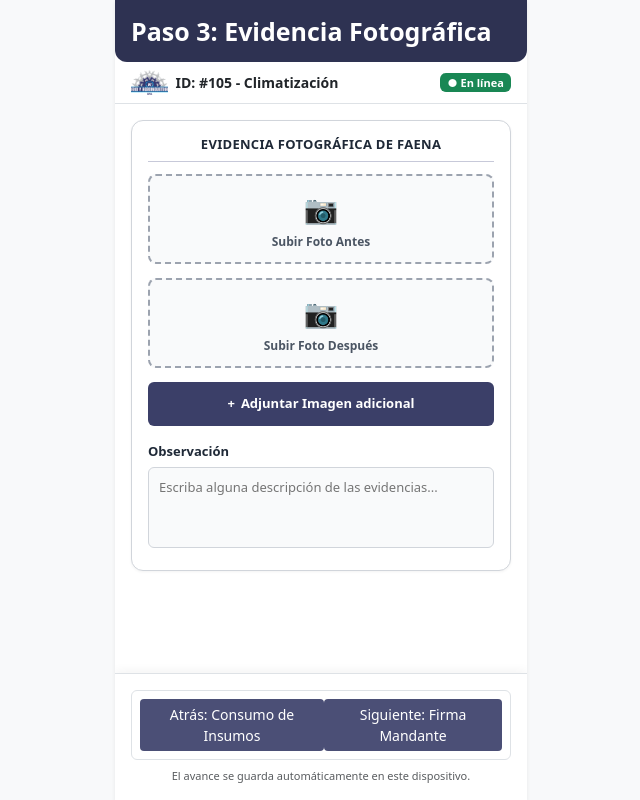
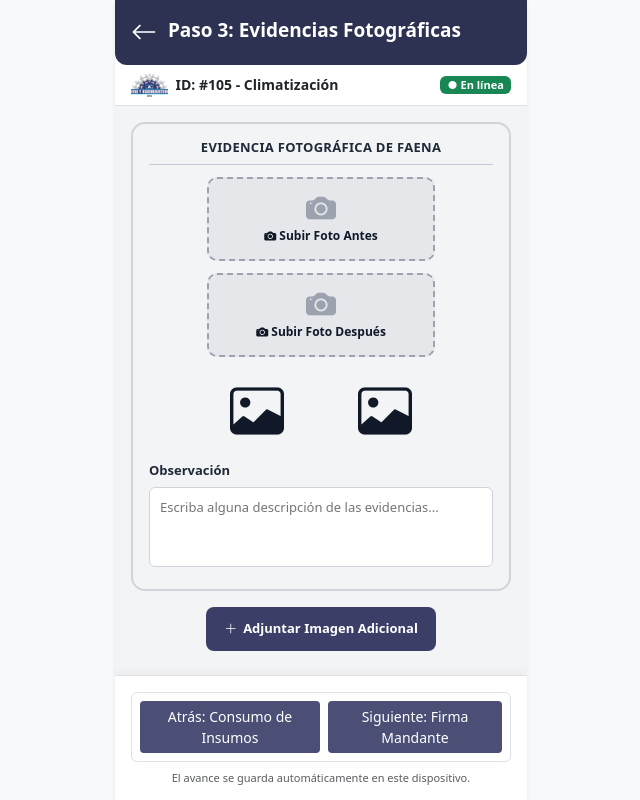
Before and after one commit to MarianMCPH/Proyecto-Gamma, a Django app: page /pwa/evidencias/ in a window 1280 px wide. Shown: the whole page, without its empty margins (319-959 px from the left). Run offline with Django 5.2, Linux system fonts and the light colour scheme.

Commit message:
Evidencias: bloques antes/después con vista previa, compresión y guardado local

```diff
--- a/apps/pwa/templates/pwa/evidencia_fotografica.html
+++ b/apps/pwa/templates/pwa/evidencia_fotografica.html
@@ -1,62 +1,60 @@
 {% extends "base_pwa.html" %}
 {% load static %}
 
-{% block header_title %}Paso 3: Evidencia Fotográfica{% endblock %}
+{% block header_title %}<a href="{% url 'pwa:insumos' %}" class="volver-header" aria-label="Volver a Consumo de Insumos"><i class="bi bi-arrow-left"></i></a> Paso 3: Evidencias Fotográficas{% endblock %}
 
 {% block mobile_content %}
     <link rel="stylesheet" href="{% static 'css/evidencia.css' %}">
 
-    <div class="card-insumo">
-        <div class="card-header-insumo">
-            <h3 class="texto-centrado">EVIDENCIA FOTOGRÁFICA DE FAENA</h3>
-        </div>
+    <!-- Aquí se dibujan los bloques de evidencia (el primero es obligatorio: Antes y Después) -->
+    <div id="contenedor-bloques"></div>
 
-        <!-- Contenedor dinámico donde se agregan las fotos (Antes, Después y Adicionales) -->
-        <div id="contenedor-fotos">
+    <div id="aviso-evidencia" class="alert-rojo d-none" role="alert"></div>
 
-            <!-- Foto Antes -->
-            <div class="grupo-input-foto">
-                <label for="foto_antes" class="zona-subida-foto" id="label-antes">
-                    <span class="icono-camara">📷</span>
-                    <span class="texto-subida">Subir Foto Antes</span>
-                    <img id="preview-antes" class="preview-imagen" src="" alt="Vista previa Antes" style="display: none;">
-                </label>
-                <input type="file" id="foto_antes" name="foto_antes" accept="image/*" capture="environment" style="display: none;" required>
+    <!-- Botón para adjuntar otro bloque de evidencia -->
+    <div class="d-flex justify-content-center mb-2">
+        <button type="button" id="btn-agregar-imagen" class="btn-accion-secundario">
+            <i class="bi bi-plus-lg" aria-hidden="true"></i> Adjuntar Imagen Adicional
+        </button>
+    </div>
+
+    <!-- Plantilla de un bloque (se clona desde evidencia.js) -->
+    <template id="tpl-bloque">
+        <section class="card-insumo bloque-evidencia">
+            <div class="card-header-insumo">
+                <h3 class="texto-centrado">EVIDENCIA FOTOGRÁFICA DE FAENA</h3>
+                <button type="button" class="btn-eliminar-bloque d-none" aria-label="Eliminar este bloque"><i class="bi bi-trash3-fill"></i></button>
             </div>
 
-            <!-- Foto Después -->
-            <div class="grupo-input-foto">
-                <label for="foto_despues" class="zona-subida-foto" id="label-despues">
-                    <span class="icono-camara">📷</span>
-                    <span class="texto-subida">Subir Foto Después</span>
-                    <img id="preview-despues" class="preview-imagen" src="" alt="Vista previa Después" style="display: none;">
-                </label>
-                <input type="file" id="foto_despues" name="foto_despues" accept="image/*" capture="environment" style="display: none;" required>
+            <label class="zona-subida-foto" data-zona="antes">
+                <input type="file" data-tipo="antes" accept="image/*" capture="environment" class="visually-hidden">
+                <i class="bi bi-camera-fill icono-camara" aria-hidden="true"></i>
+                <span class="texto-subida"><i class="bi bi-camera-fill" aria-hidden="true"></i> Subir Foto Antes</span>
+            </label>
+            <label class="zona-subida-foto" data-zona="despues">
+                <input type="file" data-tipo="despues" accept="image/*" capture="environment" class="visually-hidden">
+                <i class="bi bi-camera-fill icono-camara" aria-hidden="true"></i>
+                <span class="texto-subida"><i class="bi bi-camera-fill" aria-hidden="true"></i> Subir Foto Después</span>
+            </label>
+
+            <div class="miniaturas">
+                <div class="miniatura" data-mini="antes" title="Antes"><i class="bi bi-image"></i></div>
+                <div class="miniatura" data-mini="despues" title="Después"><i class="bi bi-image"></i></div>
             </div>
 
-        </div>
+            <div class="grupo-input">
+                <label class="label-campo">Observación</label>
+                <textarea class="textarea-autoajustable" rows="3" data-campo="observacion"
+                          placeholder="Escriba alguna descripción de las evidencias..."></textarea>
+            </div>
+        </section>
+    </template>
 
-        <!-- Botón para adjuntar imágenes adicionales -->
-        <button type="button" id="btn-agregar-imagen" class="btn-accion-secundario mb-3">
-            <span>+</span> Adjuntar Imagen adicional
-        </button>
-
-        <!-- Cuadro de texto para observaciones -->
-        <div class="grupo-input">
-            <label for="observacion_evidencia" class="label-campo">Observación</label>
-            <textarea
-                id="observacion_evidencia"
-                name="observacion_evidencia"
-                class="textarea-autoajustable"
-                rows="3"
-                placeholder="Escriba alguna descripción de las evidencias..."></textarea>
-        </div>
-    </div>
-
+    <script src="{% static 'js/faena_store.js' %}"></script>
     <script src="{% static 'js/evidencia.js' %}"></script>
 {% endblock %}
 
 {% block navigation_buttons %}
     <a class="btn btn-sm px-3" href="{% url 'pwa:insumos' %}" style="background-color: #4b4f76; color: #fff;">Atrás: Consumo de Insumos</a>
-    <a class="btn btn-sm px-3 text-white" href="{% url 'pwa:firma' %}" style="background-color: #4b4f76;">Siguiente: Firma Mandante</a>
+    <a class="btn btn-sm px-3 text-white" id="btn-siguiente" href="{% url 'pwa:firma' %}" style="background-color: #4b4f76;">Siguiente: Firma Mandante</a>
 {% endblock %}
--- a/static/css/evidencia.css
+++ b/static/css/evidencia.css
@@ -1,124 +1,72 @@
 /* =================================================
-   CSS Exclusivo - Pantalla 3: Evidencia Fotográfica
+   CSS Exclusivo - Pantalla 3: Evidencias Fotográficas
    ================================================= */
 
+.supplies-main { background-color: #F3F4F6; }
+.technical-form-header h1 { font-size: 19px !important; line-height: 1.25; }
+.volver-header { color: #fff; text-decoration: none; font-size: 26px; vertical-align: middle; margin-right: 6px; }
+
 .card-insumo {
-    background-color: #FFFFFF;
-    border: 1.5px solid #D1D5DB;
-    border-radius: 12px;
+    background-color: #F3F4F6;
+    border: 2px solid #D1D5DB;
+    border-radius: 14px;
     padding: 16px;
     margin-bottom: 16px;
-    box-shadow: 0 1px 3px rgba(0,0,0,0.05);
+    position: relative;
+}
+.card-header-insumo h3 {
+    margin: 0 0 12px 0; padding-bottom: 8px; font-size: 13px; font-weight: 600;
+    color: #1F2937; border-bottom: 1px solid #C7C9D9; letter-spacing: 0.3px;
+}
+.texto-centrado { text-align: center; }
+
+/* Papelera de los bloques adicionales */
+.btn-eliminar-bloque {
+    position: absolute; top: 44px; right: 10px; width: 44px; height: 44px;
+    background: none; border: 0; font-size: 24px; color: #111827;
 }
 
-.card-header-insumo h3 {
-    margin: 0 0 12px 0;
-    padding-bottom: 8px;
-    font-size: 13px;
-    font-weight: 700;
-    color: #1F2937;
-    border-bottom: 1px solid #C7C9D9;
-    letter-spacing: 0.3px;
+/* Zonas de subida (Antes / Después) */
+.zona-subida-foto {
+    display: flex; flex-direction: column; align-items: center; justify-content: center;
+    width: 66%; min-height: 84px; margin: 0 auto 12px auto; padding: 8px;
+    background-color: #E5E7EB; border: 2px dashed #9CA3AF; border-radius: 10px;
+    cursor: pointer; text-align: center;
+}
+.zona-subida-foto:focus-within { outline: 2px solid #3b3f68; outline-offset: 2px; }
+.zona-subida-foto.falta { border-color: #DC3545; background-color: #FDECEE; }
+.zona-subida-foto.lista { border-style: solid; border-color: #62B467; }
+.icono-camara { font-size: 30px; color: #9CA3AF; line-height: 1; }
+.texto-subida { font-size: 12px; font-weight: 600; color: #111827; margin-top: 4px; }
+
+/* Miniaturas: se llenan con la vista previa */
+.miniaturas { display: flex; justify-content: center; gap: 28px; margin: 14px 0 8px 0; }
+.miniatura {
+    width: 100px; height: 80px; overflow: hidden; border-radius: 10px;
+    font-size: 54px; color: #111827; display: flex; align-items: center; justify-content: center;
+}
+.miniatura img { width: 100%; height: 100%; object-fit: cover; }
+
+.grupo-input { margin-top: 10px; }
+.label-campo { display: block; font-size: 13px; font-weight: 600; color: #1F2937; margin-bottom: 6px; }
+.textarea-autoajustable {
+    width: 100%; min-height: 80px; padding: 10px; font-size: 13px; font-family: inherit;
+    color: #1F2937; background-color: #FFFFFF; border: 1px solid #D1D5DB; border-radius: 6px;
+    resize: none; overflow: hidden; box-sizing: border-box;
+}
+.textarea-autoajustable:focus { outline: 2px solid #3b3f68; outline-offset: 1px; }
+
+.btn-accion-secundario {
+    background-color: #3b3f68; color: #FFFFFF; border: none; border-radius: 8px;
+    min-height: 44px; padding: 8px 18px; font-size: 13px; font-weight: 600;
+    display: inline-flex; align-items: center; gap: 6px; cursor: pointer;
+}
+.btn-accion-secundario:disabled { opacity: .5; }
+
+.alert-rojo {
+    background: #fde8e8; border: 1px solid #f5b5b5; color: #b02a37;
+    border-radius: 10px; padding: 10px 14px; margin-bottom: 14px; font-size: 13px;
 }
 
-.texto-centrado {
-    text-align: center;
-}
-
-.grupo-input-foto {
-    margin-bottom: 14px;
-    position: relative;
-}
-
-.zona-subida-foto {
-    display: flex;
-    flex-direction: column;
-    align-items: center;
-    justify-content: center;
-    min-height: 90px;
-    background-color: #F9FAFB;
-    border: 2px dashed #9CA3AF;
-    border-radius: 8px;
-    cursor: pointer;
-    padding: 10px;
-    text-align: center;
-}
-
-.icono-camara {
-    font-size: 28px;
-    color: #6B7280;
-}
-
-.texto-subida {
-    font-size: 12px;
-    color: #4B5563;
-    font-weight: 600;
-    margin-top: 4px;
-}
-
-.preview-imagen {
-    max-width: 100%;
-    max-height: 120px;
-    border-radius: 6px;
-    object-fit: cover;
-}
-
-.btn-eliminar-foto {
-    background: #EF4444;
-    color: #FFFFFF;
-    border: none;
-    border-radius: 4px;
-    font-size: 11px;
-    padding: 4px 8px;
-    cursor: pointer;
-    margin-top: 6px;
-}
-
-.btn-accion-secundario {
-    width: 100%;
-    background-color: #3b3f68;
-    color: #FFFFFF;
-    border: none;
-    border-radius: 6px;
-    min-height: 44px;
-    padding: 8px 10px;
-    font-size: 13px;
-    font-weight: 600;
-    display: flex;
-    align-items: center;
-    justify-content: center;
-    gap: 6px;
-    cursor: pointer;
-}
-
-.grupo-input {
-    margin-top: 14px;
-}
-
-.label-campo {
-    display: block;
-    font-size: 13px;
-    font-weight: 600;
-    color: #1F2937;
-    margin-bottom: 6px;
-}
-
-.textarea-autoajustable {
-    width: 100%;
-    min-height: 60px;
-    padding: 10px;
-    font-size: 13px;
-    font-family: inherit;
-    color: #1F2937;
-    background-color: #F9FAFB;
-    border: 1px solid #D1D5DB;
-    border-radius: 6px;
-    resize: none;
-    overflow: hidden;
-    box-sizing: border-box;
-}
-
-.textarea-autoajustable:focus {
-    outline: none;
-    border-color: #3b3f68;
-}
+/* Separación entre botones del pie (base_pwa los deja pegados) */
+.supplies-navigation { gap: 8px; }
--- a/static/js/evidencia.js
+++ b/static/js/evidencia.js
@@ -1,120 +1,112 @@
 /* =================================================
-   JS Exclusivo - Pantalla 3: Evidencia Fotográfica (Validación Visual)
+   JS Exclusivo - Pantalla 3: Evidencias Fotográficas
+   - Cada bloque tiene foto Antes, foto Después y observación.
+   - El primer bloque es obligatorio; se pueden adjuntar más bloques.
+   - El avance se guarda solo en el dispositivo (ver faena_store.js).
    ================================================= */
 
 document.addEventListener('DOMContentLoaded', () => {
-    const textarea = document.getElementById('observacion_evidencia');
-    if (textarea) {
-        textarea.addEventListener('input', function () {
-            this.style.height = 'auto';
-            this.style.height = (this.scrollHeight) + 'px';
-        });
+    const contenedor = document.getElementById('contenedor-bloques');
+    const tpl = document.getElementById('tpl-bloque');
+    const btnAgregar = document.getElementById('btn-agregar-imagen');
+    const aviso = document.getElementById('aviso-evidencia');
+    const MAX_BLOQUES = 6;
+
+    const borrador = FaenaStore.borrador();
+    if (!borrador.evidencias.length) borrador.evidencias.push(nuevoBloque());
+
+    function nuevoBloque() { return { uuid_sync: FaenaStore.uuid(), antes: null, despues: null, observacion: '' }; }
+
+    function guardar() {
+        const ok = FaenaStore.guardarBorrador(borrador);
+        aviso.classList.toggle('d-none', ok);
+        if (!ok) aviso.textContent = 'No hay espacio en el dispositivo para guardar más fotos. Elimine un bloque o use fotos más pequeñas.';
+        return ok;
     }
 
-    function configurarInputFoto(inputId, previewId, labelId) {
-        const input = document.getElementById(inputId);
-        const preview = document.getElementById(previewId);
-        const label = document.getElementById(labelId);
-
-        if (input) {
-            input.addEventListener('change', function () {
-                const archivo = this.files[0];
-                if (archivo) {
-                    const lector = new FileReader();
-                    lector.onload = function (e) {
-                        preview.src = e.target.result;
-                        preview.style.display = 'block';
-                        label.querySelector('.icono-camara').style.display = 'none';
-                        label.querySelector('.texto-subida').style.display = 'none';
-                        label.style.borderColor = '#9CA3AF';
-                    };
-                    lector.readAsDataURL(archivo);
-                }
-            });
-        }
+    function pintarMini(sec, tipo, foto) {
+        const mini = sec.querySelector(`[data-mini="${tipo}"]`);
+        mini.innerHTML = foto ? `<img src="${foto.dataUrl}" alt="Foto ${tipo === 'antes' ? 'antes' : 'después'}">` : '<i class="bi bi-image"></i>';
+        const zona = sec.querySelector(`[data-zona="${tipo}"]`);
+        zona.classList.toggle('lista', !!foto);
+        if (foto) zona.classList.remove('falta');
     }
 
-    configurarInputFoto('foto_antes', 'preview-antes', 'label-antes');
-    configurarInputFoto('foto_despues', 'preview-despues', 'label-despues');
+    function dibujar() {
+        contenedor.innerHTML = '';
+        borrador.evidencias.forEach((bloque, i) => {
+            const sec = tpl.content.firstElementChild.cloneNode(true);
+            sec.dataset.i = i;
+            if (i > 0) sec.querySelector('.btn-eliminar-bloque').classList.remove('d-none');
+            pintarMini(sec, 'antes', bloque.antes);
+            pintarMini(sec, 'despues', bloque.despues);
+            const ta = sec.querySelector('textarea');
+            ta.value = bloque.observacion;
+            ta.id = 'obs-' + i;
+            sec.querySelector('.label-campo').setAttribute('for', ta.id);
+            contenedor.appendChild(sec);
+            if (ta.value) { ta.style.height = 'auto'; ta.style.height = ta.scrollHeight + 'px'; }
+        });
+        btnAgregar.disabled = borrador.evidencias.length >= MAX_BLOQUES;
+    }
 
-    const btnAgregarImagen = document.getElementById('btn-agregar-imagen');
-    const contenedorFotos = document.getElementById('contenedor-fotos');
-    let contadorAdicionales = 1;
-
-    if (btnAgregarImagen && contenedorFotos) {
-        btnAgregarImagen.addEventListener('click', () => {
-            contadorAdicionales++;
-            const nuevoIdInput = `foto_adicional_${contadorAdicionales}`;
-            const nuevoIdPreview = `preview_adic_${contadorAdicionales}`;
-            const nuevoIdLabel = `label_adic_${contadorAdicionales}`;
-
-            const divGrupo = document.createElement('div');
-            divGrupo.className = 'grupo-input-foto';
-            divGrupo.innerHTML = `
-                <label for="${nuevoIdInput}" class="zona-subida-foto" id="${nuevoIdLabel}">
-                    <span class="icono-camara">📷</span>
-                    <span class="texto-subida">Subir Imagen Adicional ${contadorAdicionales}</span>
-                    <img id="${nuevoIdPreview}" class="preview-imagen" src="" alt="Vista previa" style="display: none;">
-                </label>
-                <input type="file" id="${nuevoIdInput}" name="fotos_adicionales[]" accept="image/*" capture="environment" style="display: none;">
-                <button type="button" class="btn-eliminar-foto">Eliminar este espacio</button>
-            `;
-
-            contenedorFotos.appendChild(divGrupo);
-
-            const nuevoInput = divGrupo.querySelector(`#${nuevoIdInput}`);
-            const nuevaPreview = divGrupo.querySelector(`#${nuevoIdPreview}`);
-            const nuevoLabel = divGrupo.querySelector(`#${nuevoIdLabel}`);
-
-            nuevoInput.addEventListener('change', function () {
-                const archivo = this.files[0];
-                if (archivo) {
-                    const lector = new FileReader();
-                    lector.onload = function (e) {
-                        nuevaPreview.src = e.target.result;
-                        nuevaPreview.style.display = 'block';
-                        nuevoLabel.querySelector('.icono-camara').style.display = 'none';
-                        nuevoLabel.querySelector('.texto-subida').style.display = 'none';
-                    };
-                    lector.readAsDataURL(archivo);
+    // Eventos delegados
+    contenedor.addEventListener('change', async (e) => {
+        const input = e.target.closest('input[type="file"]');
+        if (!input) return;
+        const sec = input.closest('.bloque-evidencia');
+        const bloque = borrador.evidencias[Number(sec.dataset.i)];
+        const archivo = input.files[0];
+        input.value = '';
+        if (!archivo) return;
+        try {
+            const foto = await FaenaStore.comprimirImagen(archivo);
+            bloque[input.dataset.tipo] = foto;
+            if (guardar()) pintarMini(sec, input.dataset.tipo, foto);
+            else { bloque[input.dataset.tipo] = null; }
+        } catch (err) {
+            aviso.textContent = 'No se pudo leer la imagen. Intente nuevamente.';
+            aviso.classList.remove('d-none');
         }
     });
 
-            divGrupo.querySelector('.btn-eliminar-foto').addEventListener('click', () => {
-                divGrupo.remove();
+    contenedor.addEventListener('input', (e) => {
+        const ta = e.target.closest('textarea');
+        if (!ta) return;
+        ta.style.height = 'auto';
+        ta.style.height = ta.scrollHeight + 'px';
+        borrador.evidencias[Number(ta.closest('.bloque-evidencia').dataset.i)].observacion = ta.value;
+        guardar();
     });
+
+    contenedor.addEventListener('click', (e) => {
+        const btn = e.target.closest('.btn-eliminar-bloque');
+        if (!btn) return;
+        borrador.evidencias.splice(Number(btn.closest('.bloque-evidencia').dataset.i), 1);
+        guardar(); dibujar();
     });
-    }
 
-    const botonesNavegacion = document.querySelectorAll('a.btn');
-    botonesNavegacion.forEach(btn => {
-        if (btn.textContent.includes('Siguiente') || btn.textContent.includes('Firma')) {
-            btn.addEventListener('click', (e) => {
-                const inputAntes = document.getElementById('foto_antes');
-                const inputDespues = document.getElementById('foto_despues');
-                const labelAntes = document.getElementById('label-antes');
-                const labelDespues = document.getElementById('label-despues');
+    btnAgregar.addEventListener('click', () => {
+        if (borrador.evidencias.length >= MAX_BLOQUES) return;
+        borrador.evidencias.push(nuevoBloque());
+        guardar(); dibujar();
+        contenedor.lastElementChild.scrollIntoView({ behavior: 'smooth', block: 'center' });
+    });
 
-                let valido = true;
-
-                if (!inputAntes.files || inputAntes.files.length === 0) {
-                    valido = false;
-                    labelAntes.style.borderColor = '#EF4444'; // Marco rojo si falta
-                } else {
-                    labelAntes.style.borderColor = '#9CA3AF';
-                }
-
-                if (!inputDespues.files || inputDespues.files.length === 0) {
-                    valido = false;
-                    labelDespues.style.borderColor = '#EF4444'; // Marco rojo si falta
-                } else {
-                    labelDespues.style.borderColor = '#9CA3AF';
-                }
-
-                if (!valido) {
+    // Validación al avanzar: el primer bloque debe tener Antes y Después
+    document.getElementById('btn-siguiente').addEventListener('click', (e) => {
+        const primero = borrador.evidencias[0];
+        const sec = contenedor.firstElementChild;
+        const faltaAntes = !primero.antes, faltaDespues = !primero.despues;
+        sec.querySelector('[data-zona="antes"]').classList.toggle('falta', faltaAntes);
+        sec.querySelector('[data-zona="despues"]').classList.toggle('falta', faltaDespues);
+        if (faltaAntes || faltaDespues) {
             e.preventDefault();
+            aviso.textContent = 'Suba la foto «Antes» y la foto «Después» para continuar.';
+            aviso.classList.remove('d-none');
+            sec.scrollIntoView({ behavior: 'smooth', block: 'start' });
         }
     });
-        }
+
+    dibujar();
 });
-});
```
Lines whose indentation alone changed are shown as unchanged.
